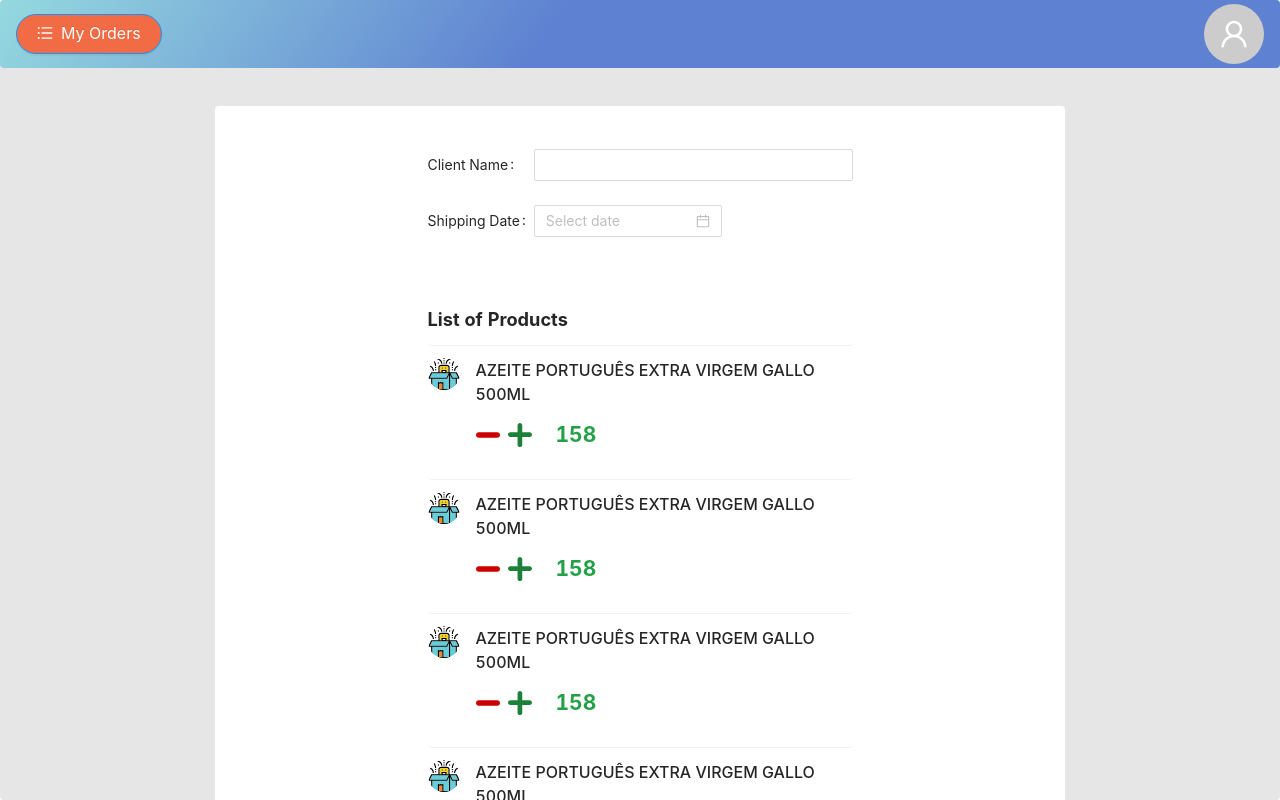
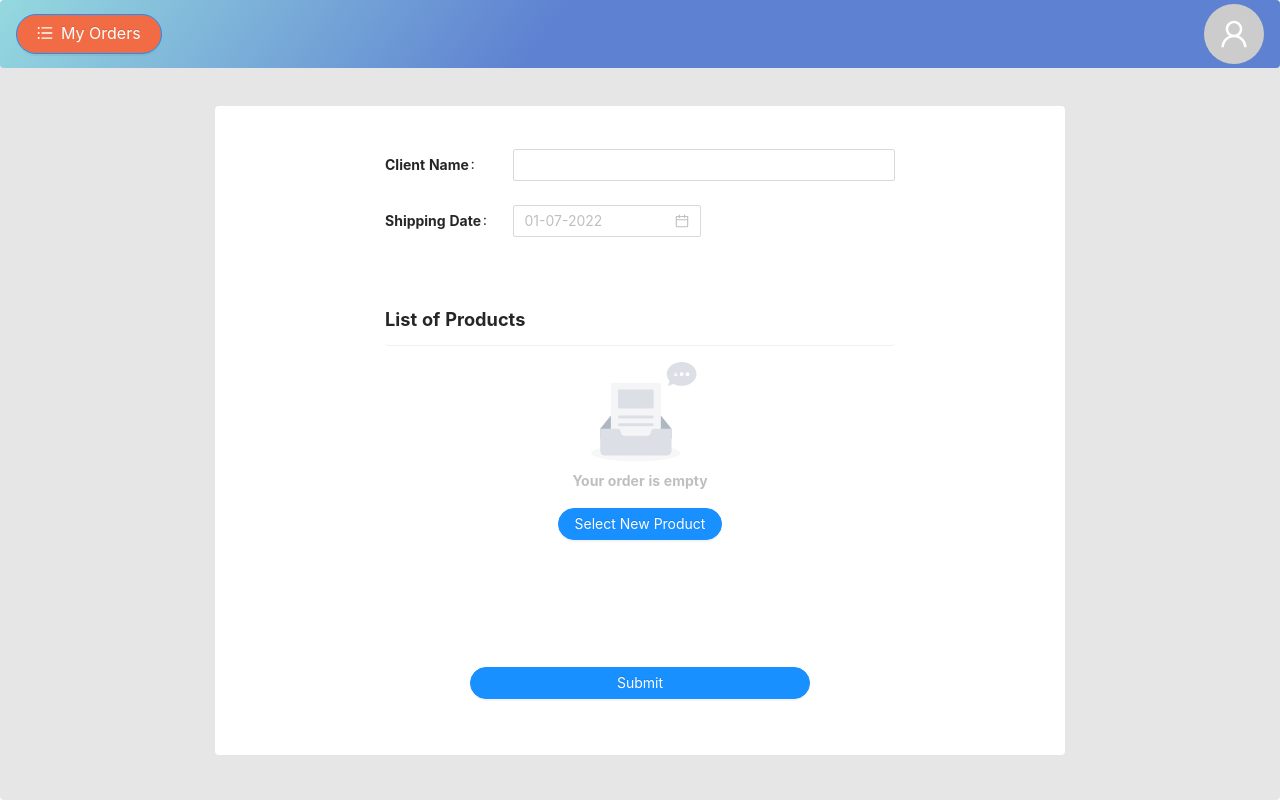
Before and after one commit to allan-gilber/supermarket-app, a React (Create React App) app: page / in a window 1280 px wide. Built offline with nearby package versions, Linux system fonts and the light colour scheme.

Commit message:
feat: finished constraints on datepicker and product logic on form list.

```diff
--- a/package.json
+++ b/package.json
@@ -33,6 +33,7 @@
     "@testing-library/user-event": "^13.5.0",
     "antd": "^4.21.0",
     "axios": "^0.27.2",
+    "date-fns": "^2.28.0",
     "mysql": "^2.18.1",
     "react": "^18.1.0",
     "react-dom": "^18.1.0",
--- a/src/business/contextsBusiness/GlobalState.js
+++ b/src/business/contextsBusiness/GlobalState.js
@@ -1,16 +1,60 @@
-import React, {useState} from 'react';
+import React, {useCallback, useState} from 'react';
 import {PropTypes} from 'prop-types';
 import {GlobalContext} from './GlobalContext';
+import {endOfDay, endOfToday, format} from 'date-fns';
 
 const GlobalState = props => {
 
-  const [template, setTemplate] = useState('');
+  const [initLoading, setInitLoading] = useState(false);
+  const [loading, setLoading] = useState(false);
+  const [formData, setFormData] = useState({
+    initLoading: false,
+    loading: false,
+    startingPosition: 0,
+    readOnly: true,
+    shippingDate: null,
+    items : [
+      // {id: '16', name: 'AZEITE  PORTUGUÊS EXTRA VIRGEM GALLO 500ML', price: '20.49', qty_stock: 1},
+      // {id: '16', name: 'AZEITE  PORTUGUÊS EXTRA VIRGEM GALLO 500ML', price: '20.49', qty_stock: 3},
+      // {id: '16', name: 'AZEITE  PORTUGUÊS EXTRA VIRGEM GALLO 500ML', price: '20.49', qty_stock: 4},
+      // {id: '16', name: 'AZEITE  PORTUGUÊS EXTRA VIRGEM GALLO 500ML', price: '20.49', qty_stock: 1},
+      // {id: '16', name: 'AZEITE  PORTUGUÊS EXTRA VIRGEM GALLO 500ML', price: '20.49', qty_stock: 1},
+      // {id: '16', name: 'AZEITE  PORTUGUÊS EXTRA VIRGEM GALLO 500ML', price: '20.49', qty_stock: 1},
+      // {id: '16', name: 'AZEITE  PORTUGUÊS EXTRA VIRGEM GALLO 500ML', price: '20.49', qty_stock: 1},
+      // {id: '18', name: 'BEBIDA ENERGÉTICA VIBE 2L', price: '8.99', qty_stock: 1},
+      // {id: '18', name: 'BEBIDA ENERGÉTICA VIBE 2L', price: '8.99', qty_stock: 1},
+      // {id: '18', name: 'BEBIDA ENERGÉTICA VIBE 2L', price: '8.99', qty_stock: 1},
+      // {id: '18', name: 'BEBIDA ENERGÉTICA VIBE 2L', price: '8.99', qty_stock: 1},
+      // {id: '18', name: 'BEBIDA ENERGÉTICA VIBE 2L', price: '8.99', qty_stock: 1},
+      // {id: '18', name: 'BEBIDA ENERGÉTICA VIBE 2L', price: '8.99', qty_stock: 1},
+      // {id: '18', name: 'BEBIDA ENERGÉTICA VIBE 2L', price: '8.99', qty_stock: 1},
+      // {id: '18', name: 'BEBIDA ENERGÉTICA VIBE 2L', price: '8.99', qty_stock: 1},
+      // {id: '18', name: 'BEBIDA ENERGÉTICA VIBE 2L', price: '8.99', qty_stock: 1},
+      // {id: '18', name: 'BEBIDA ENERGÉTICA VIBE 2L', price: '8.99', qty_stock: 1},
+      // {id: '18', name: 'BEBIDA ENERGÉTICA VIBE 2L', price: '8.99', qty_stock: 1}
+    ]
+  });
+
+
+  const formDataHandler = data => {
+    useCallback(
+      () => {
+        setFormData(data);
+      },
+      [ formData ]
+    );
+  };
 
   return (
     <GlobalContext.Provider
       value={{
-        template,
-        setTemplate
+        formData,
+        setFormData,
+        formDataHandler,
+        initLoading,
+        setInitLoading,
+        loading,
+        setLoading
       }}
     >
       {props.children}
--- a/src/presentation/components/OrderForm/index.jsx
+++ b/src/presentation/components/OrderForm/index.jsx
@@ -1,9 +1,19 @@
 import {Button, DatePicker, Form, Input, message} from 'antd';
-import React from 'react';
+import React, {useContext} from 'react';
 import OrderListOfItems from '../OrderListOfItems';
 import {MainContainer} from './styles';
+import locale from 'antd/lib/locale/pt_BR';
+import {endOfDay, endOfTomorrow, format, isFuture} from 'date-fns';
+import {GlobalContext} from '../../../business/contextsBusiness/GlobalContext';
 
 export default function OrderForm(){
+  const {
+    formData,
+    setFormData,
+    formDataHandler,
+    initLoading, setInitLoading, loading, setLoading
+  } = useContext(GlobalContext);
+
   return (
     <MainContainer>
       <Form
@@ -13,14 +23,18 @@ export default function OrderForm(){
         onFinishFailed={data => {console.log('lol2', data);}}
         requiredMark={false}
         scrollToFirstError
-        style={{width: '100%', height: '100%', display: 'flex', flexDirection: 'column', alignItems:'center', padding: '5% 0'}}
+        style={{width: '100%', height: '100%', display: 'flex', flexDirection: 'column', alignItems:'center', padding: '5% 0 0 0'}}
         labelCol={{span: 6, offset: 0}}
+        locale={{emptyText: 'teste'}}
+        onEmptied={
+          <p>asd</p>
+        }
       >
         <div
-          style={{width: '50%', height: '80%'}}
+          style={{width: '60%', height: '80%'}}
         >
           <Form.Item
-            label='Client Name'
+            label={<p style={{fontWeight: '700', margin: '0'}}>Client Name</p>}
             name='clientName'
             rules={[
               {
@@ -38,12 +52,11 @@ export default function OrderForm(){
             ]}
           >
             <Input
-
               required
             />
           </Form.Item>
           <Form.Item
-            label='Shipping Date'
+            label={<p style={{fontWeight: '700', margin: '0'}}>Shipping Date</p>}
             name='shippingDate'
             rules={[
               {
@@ -51,27 +64,27 @@ export default function OrderForm(){
                 message: 'Please, insert a valid date!'
               }
             ]}
+
           >
             <DatePicker
               mode='date'
+              disabledDate={date => {
+                return date && !isFuture(new Date(date._d));
+              }}
+              format={'DD-MM-YYYY'}
+              // locale={locale}
+              placeholder={format(endOfTomorrow(), 'dd-MM-yyyy')}
+              placement={'topLeft'}
+              showNow={false}
+              showToday={false}
+              onChange={value => {
+                setFormData({...formData, shippingDate: value});
+              }}
             />
           </Form.Item>
-          {/* <Form.Item
-            label='Client Name'
-            name='ClientName'
-            rules={[
-              {
-                required: true,
-                message: 'Please, insert your name!'
-              }
-            ]}
-          >
-            <Input
-            />
-          </Form.Item> */
-          }
           <Form.Item
-            style={{width: '100%', minHeight: '12rem'}}
+            style={{width: '100%', minHeight: '10rem'
+            }}
           >
             <OrderListOfItems/>
           </Form.Item>
@@ -87,7 +100,8 @@ export default function OrderForm(){
             htmlType="submit"
             style={{
               width: '100%',
-              height:'100%'
+              height:'100%',
+              marginBottom: '2rem'
             }}
             shape={'round'}
           >
--- a/src/presentation/components/OrderListOfItems/index.jsx
+++ b/src/presentation/components/OrderListOfItems/index.jsx
@@ -1,46 +1,96 @@
-import {Avatar, List, Skeleton} from 'antd';
-import React, {useState} from 'react';
+import {Avatar, Button, Empty, Input, InputNumber, List, Skeleton} from 'antd';
+import React, {useContext, useEffect, useRef, useState} from 'react';
 import {MainContainer} from './styles';
 import ProductImg from '../../../data/assets/ProductImg.svg';
 import {ReactComponent as PlusIcon} from '../../../data/assets/PlusIcon.svg';
 import {ReactComponent as MinusIcon} from '../../../data/assets/MinusIcon.svg';
+import {GlobalContext} from '../../../business/contextsBusiness/GlobalContext';
 
 
 const OrderListOfItems = () => {
 
-  const [listData, setListData] = useState({
-    initLoading: false,
-    loading: false,
-    startingPosition: 0,
-    items : [
-      {id: '16', name: 'AZEITE  PORTUGUÊS EXTRA VIRGEM GALLO 500ML', price: '20.49', qty_stock: 158}, {id: '16', name: 'AZEITE  PORTUGUÊS EXTRA VIRGEM GALLO 500ML', price: '20.49', qty_stock: 158}, {id: '16', name: 'AZEITE  PORTUGUÊS EXTRA VIRGEM GALLO 500ML', price: '20.49', qty_stock: 158}, {id: '16', name: 'AZEITE  PORTUGUÊS EXTRA VIRGEM GALLO 500ML', price: '20.49', qty_stock: 158}, {id: '16', name: 'AZEITE  PORTUGUÊS EXTRA VIRGEM GALLO 500ML', price: '20.49', qty_stock: 158}, {id: '16', name: 'AZEITE  PORTUGUÊS EXTRA VIRGEM GALLO 500ML', price: '20.49', qty_stock: 158}, {id: '16', name: 'AZEITE  PORTUGUÊS EXTRA VIRGEM GALLO 500ML', price: '20.49', qty_stock: 158},
-      {id: '18', name: 'BEBIDA ENERGÉTICA VIBE 2L', price: '8.99', qty_stock: '659'}
-    ]
-  });
+  const {
+    formData,
+    setFormData,
+    formDataHandler,
+    initLoading, setInitLoading, loading, setLoading
+  } = useContext(GlobalContext);
 
-  console.log('asda', listData.items.slice(listData.startingPosition, listData.startingPosition + 9));
+  useEffect(() => {
+    // setFormData({...formData, items: []});
+    setInitLoading(false);
+    setLoading(false);
+  }, []);
+  console.log('asda', formData);
+
+  const sumOneToQty = index => {
+    const newArray = formData.items;
+    const amount = newArray[index].qty_stock;
+    newArray[index] = {...newArray[index], qty_stock: amount + 1};
+    setFormData({...formData, items: newArray});
+  };
+
+  const removeOneToQty = index => {
+    const newArray = formData.items;
+    const amount = newArray[index].qty_stock;
+    if (amount === 1){
+      newArray.splice(index, index);
+    }
+    newArray[index] = {...newArray[index], qty_stock: amount - 1};
+    setFormData({...formData, items: newArray});
+  };
+
+  const removeProductFromList = index => {
+    const newArray = formData.items;
+    newArray.splice(index, 1);
+    setFormData({...formData, items: newArray});
+  };
 
   return (
     <MainContainer>
       <List
-        className="list-of-products"
-        loading={listData.initLoading}
+        loading={initLoading}
         itemLayout="vertical"
-        header={<div style={{fontWeight: '700', fontSize: '130%'}}>List of Products</div>}
+        header={<div
+          style={{fontWeight: '700', fontSize: '130%'}}
+          id='title'
+        >
+            List of Products
+        </div>}
         pagination={{
           onChange: page => {
             console.log(page);
-          }, pageSize: 10,
+            document.getElementById('title').scrollIntoView(
+              {behavior: 'smooth'},
+              'alignToTop'
+            );
+          },
+          pageSize: 10,
           size: 'small',
           style:{display: 'flex', alignItems: 'center', justifyContent: 'center'},
-          total: 10
+          hideOnSinglePage: true
         }}
-        dataSource={listData.items.slice(listData.startingPosition, listData.startingPosition + 9)}
+        dataSource={formData.items}
         style={{justifyContent: 'center'}}
+        locale={{emptyText:
+          <Empty
+            // image="https://gw.alipayobjects.com/zos/antfincdn/ZHrcdLPrvN/empty.svg"
+            // imageStyle={{
+            //   height: 60
+            // }}
+            description={
+              <span style={{fontWeight: '700'}}>
+              Your order is empty
+              </span>
+            }
+          >
+            <Button type="primary" shape='round'>Select New Product</Button>
+          </Empty>
+        }}
         renderItem={(item, index) => {
           return <List.Item>
             <Skeleton avatar title={false}
-              loading={listData.loading}
+              loading={loading}
               active>
               <List.Item.Meta
                 avatar={<Avatar src={ProductImg} onError />}
@@ -52,16 +102,30 @@ const OrderListOfItems = () => {
                       className='svg-icons'
                       fill='red'
                       filter='brightness(80%)'
+                      onClick={() => {item.qty_stock <= 1 ? removeProductFromList() : removeOneToQty(index);}}
                     />
                     <PlusIcon
                       className='svg-icons'
                       width={'1.5rem'}
                       fill='var(--success)'
                       filter='brightness(80%)'
+                      onClick={() => sumOneToQty(index)}
                     />
-                    <p key='lol'>
-                      {item.qty_stock}
-                    </p>
+                    <InputNumber
+                      className='input-qty-of-products'
+                      key={`qty-of-products${index}`}
+                      controls={false}
+                      bordered={false}
+                      min={1}
+                      max={item.qty_stock}
+                      onChange={event => {
+                        const newArray = formData.items;
+                        newArray[index] = {...newArray[index], qty_stock: event};
+                        setFormData({...formData, items: newArray});
+                      }}
+                      value={item.qty_stock}
+                      style={{width: '50%', minWidth: 'min(10%, 50px)'}}
+                    />
                   </div>
                 }
               />
--- a/src/presentation/components/OrderListOfItems/styles.js
+++ b/src/presentation/components/OrderListOfItems/styles.js
@@ -2,11 +2,13 @@ import styled from 'styled-components';
 
 
 export const MainContainer = styled.div`
-.list-of-products {
-    min-height: 350px;
-    margin-top: 2rem;
-  }
-svg{
+  width: 100%;
+  min-height: 350px;
+  max-height: 500px;
+  margin-top: 2rem;
+  overflow-y: auto;
+  overflow-x: none;
+svg {
     margin-right: 0.5rem;
     cursor: pointer;
 
@@ -21,6 +23,16 @@ svg{
   }
 }
 
+.input-qty-of-products{
+  font-weight: 700;
+  font-size: max(150%, 1.5rem);
+  margin-left: 1rem;
+  margin-bottom: 0;
+  text-align: center;
+  color: var(--success);
+  height: 100%;
+}
+
 .buttom-disposition{
 display: flex;
 justify-content: flex-start;
@@ -28,14 +40,6 @@ align-items: center;
 width: 100%;
 height: 10%;
 }
-p{
-  font-weight: 700;
-  font-size: 150%;
-  margin-left: 1rem;
-  margin-bottom: 0;
-  text-align: center;
-  color: var(--success);
-}
 a{
   height: 100%;
 }
```
